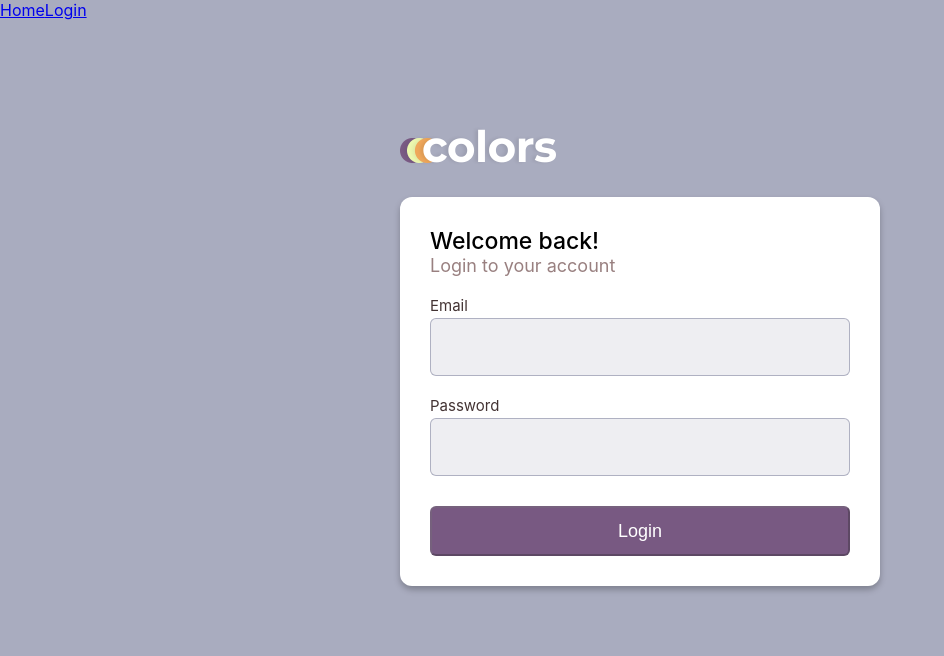
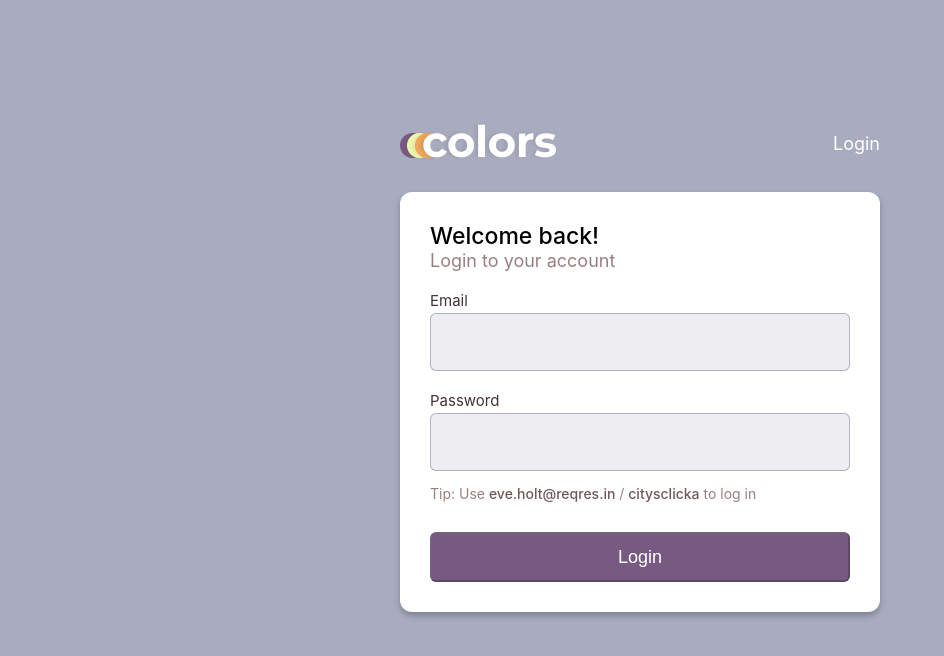
Before and after one commit to semih/colorsApp, a React (Create React App) app: page /login in a window 1280 px wide. Shown: the top 656 px of the page, without its empty margins (0-944 px from the left). Built offline with nearby package versions, Linux system fonts and the light colour scheme.

Commit message:
login cache

```diff
--- a/src/App.js
+++ b/src/App.js
@@ -1,15 +1,17 @@
-import React from 'react';
-import './App.css';
-import Routes from './Routes'
-import {Provider} from 'react-redux'
-import store from './redux/store'
+import React from "react"
+import { Provider } from "react-redux"
+import "./App.css"
+import LoginPersister from "./components/LoginPersister"
+import store from "./redux/store"
+import Routes from "./Routes"
 
 function App() {
   return (
     <Provider store={store}>
+      <LoginPersister />
       <Routes />
     </Provider>
-  );
+  )
 }
 
-export default App;
+export default App
--- a/src/Routes.js
+++ b/src/Routes.js
@@ -1,15 +1,11 @@
-import React from 'react'
-import {BrowserRouter,Switch,Route,Link} from 'react-router-dom'
-import Login from './components/Login';
-import Home from './components/Home';
+import React from "react"
+import { BrowserRouter, Switch, Route, Link } from "react-router-dom"
+import Login from "./components/Login"
+import Home from "./components/Home"
 
 const Routes = () => {
   return (
     <BrowserRouter>
-            <div>
-                <Link to="/">Home</Link>
-                <Link to="/login">Login</Link>
-            </div>
       <Switch>
         <Route path="/" exact>
           <Home />
--- a/src/actions/login.js
+++ /dev/null
@@ -1,8 +0,0 @@
-export function userLoggedIn(userName) {
-    return {
-        type: 'USER_LOGGED_IN',
-        payload: {
-            userName: userName
-        }
-    }
-}
--- a/src/components/Header/Header.module.css
+++ b/src/components/Header/Header.module.css
@@ -1,4 +1,18 @@
+.header {
+  display: flex;
+  align-items: center;
+  margin-top: 15px;
+}
+
 .logo {
-    width: 158px;
-    height: auto;
+  width: 158px;
+  height: auto;
 }
+
+.loginLink,
+.loggedInUserEmail {
+  font-size: 18px;
+  color: white;
+  text-decoration: none;
+  margin-left: auto;
+}
--- a/src/components/Header/index.js
+++ b/src/components/Header/index.js
@@ -1,14 +1,32 @@
-import React from 'react'
-import styles from './Header.module.css'
+import React from "react"
+import { useSelector } from "react-redux"
+import { Link } from "react-router-dom"
+
+import {
+  selectIsUserLoggedIn,
+  selectLoggedInUserEmail,
+} from "../../redux/accessors"
+import styles from "./Header.module.css"
 import logo from "./logo.png"
 
-const Header = () => (
+const Header = () => {
+  const isUserLoggedIn = useSelector(selectIsUserLoggedIn)
+  const loggedInUserEmail = useSelector(selectLoggedInUserEmail)
 
-<div className={styles.header}>
-    <img className={styles.logo} src={logo} alt="ColorsApp logo" />
-</div>
-
-)
-
+  return (
+    <div className={styles.header}>
+      <Link to="/">
+        <img className={styles.logo} src={logo} alt="ColorsApp logo" />
+      </Link>
+      {isUserLoggedIn ? (
+        <span className={styles.loggedInUserEmail}>{loggedInUserEmail}</span>
+      ) : (
+        <Link to="/login" className={styles.loginLink}>
+          Login
+        </Link>
+      )}
+    </div>
+  )
+}
 
 export default Header
--- a/src/components/Home/Home.module.css
+++ b/src/components/Home/Home.module.css
@@ -9,5 +9,4 @@
   margin-top: 20px;
   display: flex;
   padding: 40px;
-    height: 800px; /* TODO: remove this */
 }
--- a/src/components/Login/Login.module.css
+++ b/src/components/Login/Login.module.css
@@ -1,5 +1,17 @@
 .loginWrapper {
-    padding-top: 100px;
-    width: 480px;
-    margin: auto;
+  padding-top: 100px;
+  width: 480px;
+  margin: auto;
 }
+
+.tip {
+  font-size: 14px;
+  color: #998080;
+  margin-top: 14px;
+}
+
+.textToSelect {
+  font-weight: 500;
+  user-select: all;
+  color: #715858;
+}
--- a/src/components/Login/index.js
+++ b/src/components/Login/index.js
@@ -1,16 +1,16 @@
-import React from 'react'
-import { useSelector, useDispatch } from 'react-redux'
-import { userLoggedIn } from '../../actions/login'
-import { useState } from 'react'
+import React from "react"
+import { useSelector, useDispatch } from "react-redux"
+import { userLoggedIn } from "../../redux/actions/login"
+import { useState } from "react"
 import styles from "./Login.module.css"
-import { postData } from '../../utils/helpers';
-import { Redirect } from 'react-router-dom'
-import { selectIsUserLoggedIn } from '../../redux/accessors';
-import Input from '../Input';
-import LoginButton from '../LoginButton';
-import LoginForm from '../LoginForm';
-import LoginErrorBar from '../LoginForm/LoginErrorBar';
-import Header from '../Header';
+import { postData } from "../../utils/helpers"
+import { Redirect } from "react-router-dom"
+import { selectIsUserLoggedIn } from "../../redux/accessors"
+import Input from "../Input"
+import LoginButton from "../LoginButton"
+import LoginForm from "../LoginForm"
+import LoginErrorBar from "../LoginForm/LoginErrorBar"
+import Header from "../Header"
 
 export default function Login() {
   const dispatch = useDispatch()
@@ -18,46 +18,64 @@ export default function Login() {
   const [isLoading, setLoading] = useState(false)
   const [isErred, setErred] = useState(false)
 
-    const [email, setEmail] = useState('')
-    const [password, setPassword] = useState('')
+  const [email, setEmail] = useState("")
+  const [password, setPassword] = useState("")
 
   const isUserLoggedIn = useSelector(selectIsUserLoggedIn)
 
   async function handleSubmitLogin(e) {
-        e.preventDefault();
+    e.preventDefault()
     setErred(false)
     setLoading(true)
 
-        const data = await postData('https://reqres.in/api/login', {
-            email, password
+    const data = await postData("https://reqres.in/api/login", {
+      email,
+      password,
     })
     setLoading(false)
 
-        if(data.error) {
+    if (data.error) {
       setErred(true)
     }
 
-        if(data.token) {
+    if (data.token) {
       dispatch(userLoggedIn(email))
+      localStorage.setItem("loggedInUserToken", data.token)
+      localStorage.setItem("loggedInUserEmail", email)
     }
   }
 
   // { "email": "eve.holt@reqres.in", "password": "cityslicka" }
 
-    if(isUserLoggedIn) {
-        return (
-            <Redirect to='/' />
-        )
+  if (isUserLoggedIn) {
+    return <Redirect to="/" />
   }
 
   return (
     <div className={styles.loginWrapper}>
       <Header />
-            { isErred && <LoginErrorBar />}
+      {isErred && <LoginErrorBar />}
       <LoginForm handleSubmit={handleSubmitLogin}>
-                <Input label="Email" type="email" value={email} handleChange={e => setEmail(e.target.value)} />
-                <Input label="Password" type="password" value={password} handleChange={e => setPassword(e.target.value)} />
-                <LoginButton disabled={isLoading || email === '' || password === ''}>Login</LoginButton>
+        <Input
+          label="Email"
+          type="email"
+          value={email}
+          handleChange={(e) => setEmail(e.target.value)}
+        />
+        <Input
+          label="Password"
+          type="password"
+          value={password}
+          handleChange={(e) => setPassword(e.target.value)}
+        />
+        <div className={styles.tip}>
+          Tip: Use{" "}
+          <span className={styles.textToSelect}>eve.holt@reqres.in</span> /{" "}
+          <span className={styles.textToSelect}>citysclicka</span> to log in
+        </div>
+        <LoginButton disabled={isLoading || email === "" || password === ""}>
+          Login
+        </LoginButton>
       </LoginForm>
     </div>
   )
--- /dev/null
+++ b/src/components/LoginPersister/index.js
@@ -0,0 +1,21 @@
+import React, { useEffect } from "react"
+import { useDispatch } from "react-redux"
+import { userLoggedIn } from "../../redux/actions/login"
+
+const LoginPersister = () => {
+  const dispatch = useDispatch()
+
+  useEffect(() => {
+    const loggedInUserToken = localStorage.getItem("loggedInUserToken")
+    const loggedInUserEmail = localStorage.getItem("loggedInUserEmail")
+    //gerçek api ile çalışırken token hala geçerli mi kontrolü yapılır
+
+    if (loggedInUserToken && loggedInUserEmail) {
+      dispatch(userLoggedIn(loggedInUserEmail))
+    }
+  }, [dispatch])
+
+  return null
+}
+
+export default LoginPersister
--- a/src/redux/accessors.js
+++ b/src/redux/accessors.js
@@ -1 +1,3 @@
-export const selectIsUserLoggedIn = s => s.login.isUserLoggedIn
+export const selectIsUserLoggedIn = (s) => s.login.isUserLoggedIn
+
+export const selectLoggedInUserEmail = (s) => s.login.userEmail
--- /dev/null
+++ b/src/redux/actions/login.js
@@ -0,0 +1,8 @@
+export function userLoggedIn(userEmail) {
+  return {
+    type: "USER_LOGGED_IN",
+    payload: {
+      userEmail,
+    },
+  }
+}
--- a/src/redux/reducers/login.js
+++ b/src/redux/reducers/login.js
@@ -1,7 +1,6 @@
 const defaultState = {
   isUserLoggedIn: false,
-  userName: "semih",
-  userAge: 18,
+  userEmail: null,
 }
 
 const loginReducer = (state = defaultState, action) => {
@@ -9,8 +8,8 @@ const loginReducer = (state = defaultState, action) => {
     case "USER_LOGGED_IN":
       return {
         ...state,
-        userName: action.payload.userName,
-        isUserLoggedIn: true
+        userEmail: action.payload.userEmail,
+        isUserLoggedIn: true,
       }
     default:
       return state
```
Lines whose indentation alone changed are shown as unchanged.
